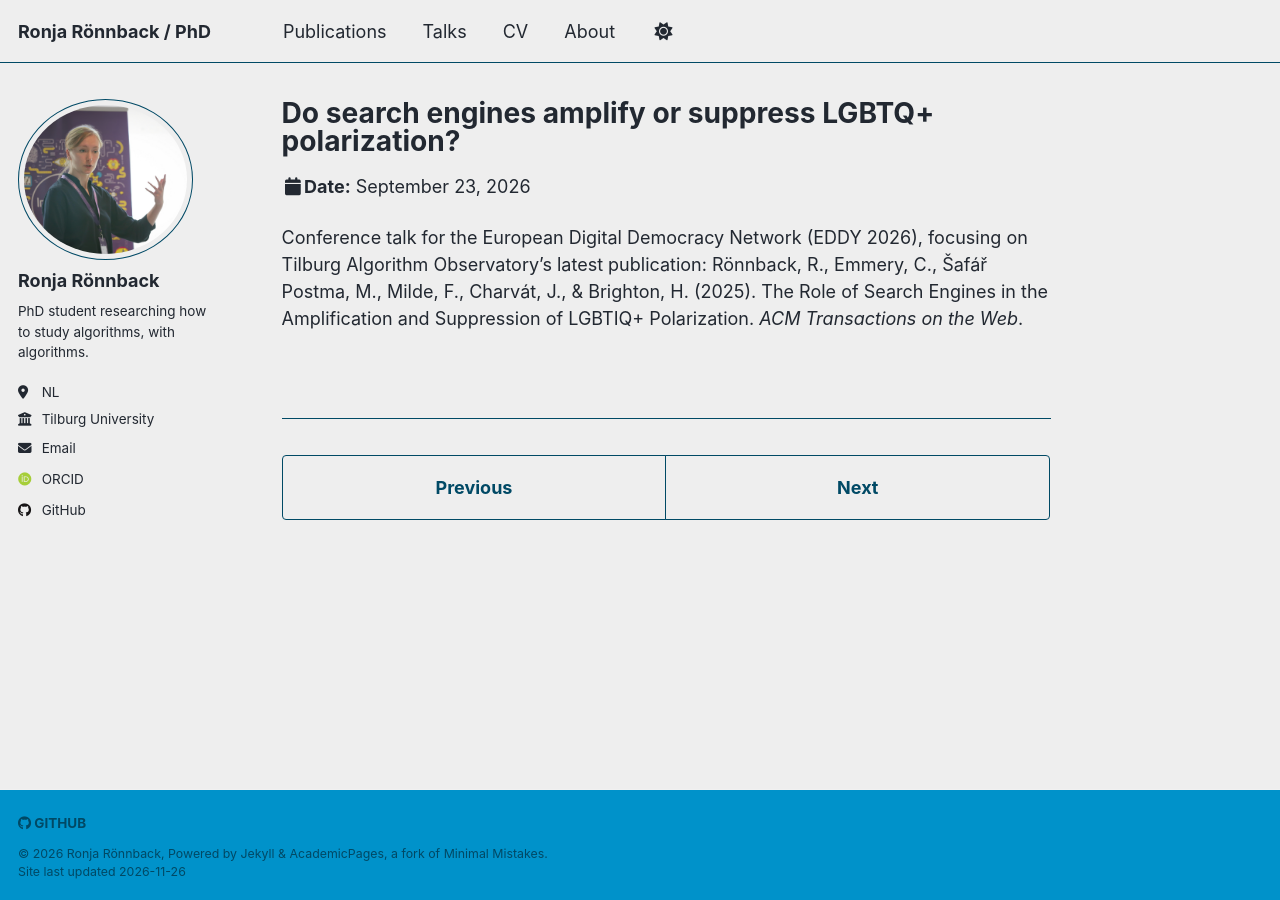
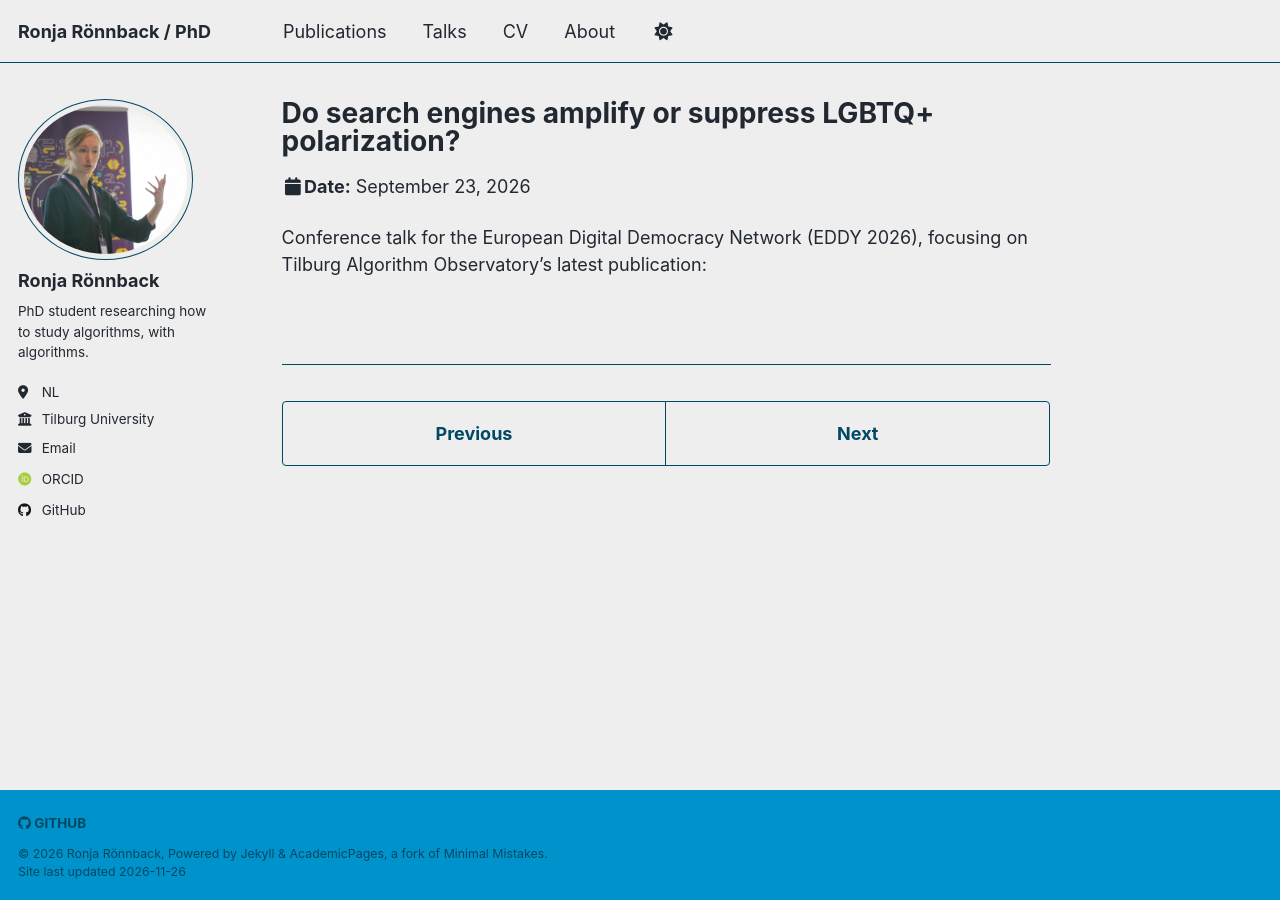
Before and after one commit to rtronnback/rtronnback.github.io, a Jekyll site: the page built from _talks/2026-09-23-EDDY_Vienna.md, in a window 1280 px wide. Built offline with Jekyll 4.4.1, drawn with Linux system fonts in a browser that asks for light colours; some web fonts are replaced; a script that is not in the unit is left out.

Commit message:
Update 2026-09-23-EDDY_Vienna.md

```diff
--- a/_talks/2026-09-23-EDDY_Vienna.md
+++ b/_talks/2026-09-23-EDDY_Vienna.md
@@ -9,4 +9,3 @@ location: "Vienna, Austria"
 ---
 
 Conference talk for the European Digital Democracy Network (EDDY 2026), focusing on Tilburg Algorithm Observatory's latest publication:
-Rönnback, R., Emmery, C., Šafář Postma, M., Milde, F., Charvát, J., & Brighton, H. (2025). The Role of Search Engines in the Amplification and Suppression of LGBTIQ+ Polarization. <i>ACM Transactions on the Web</i>.
```
